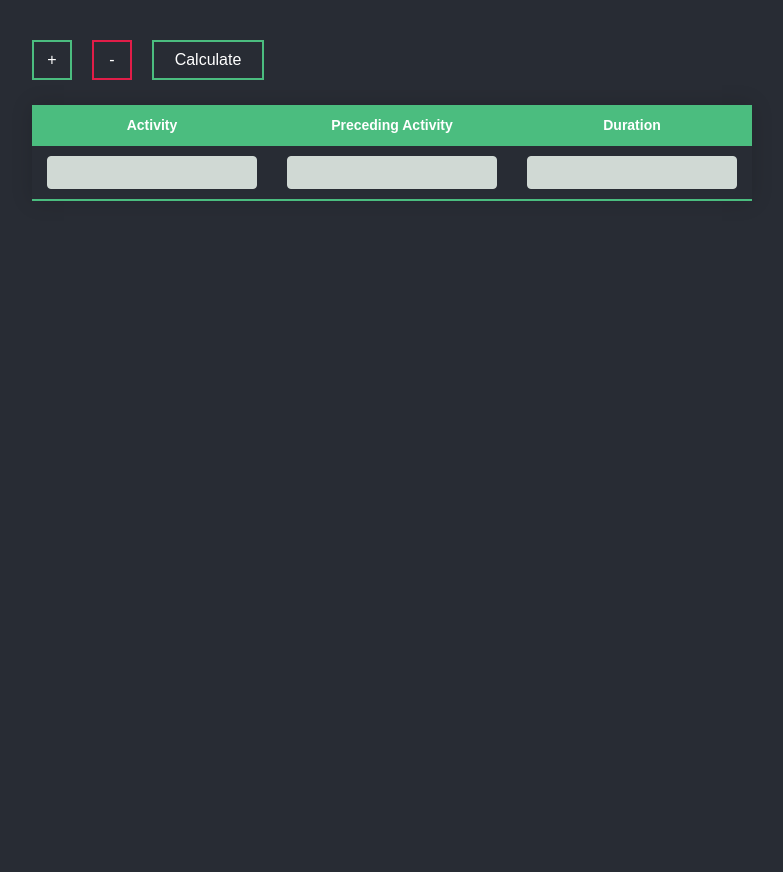
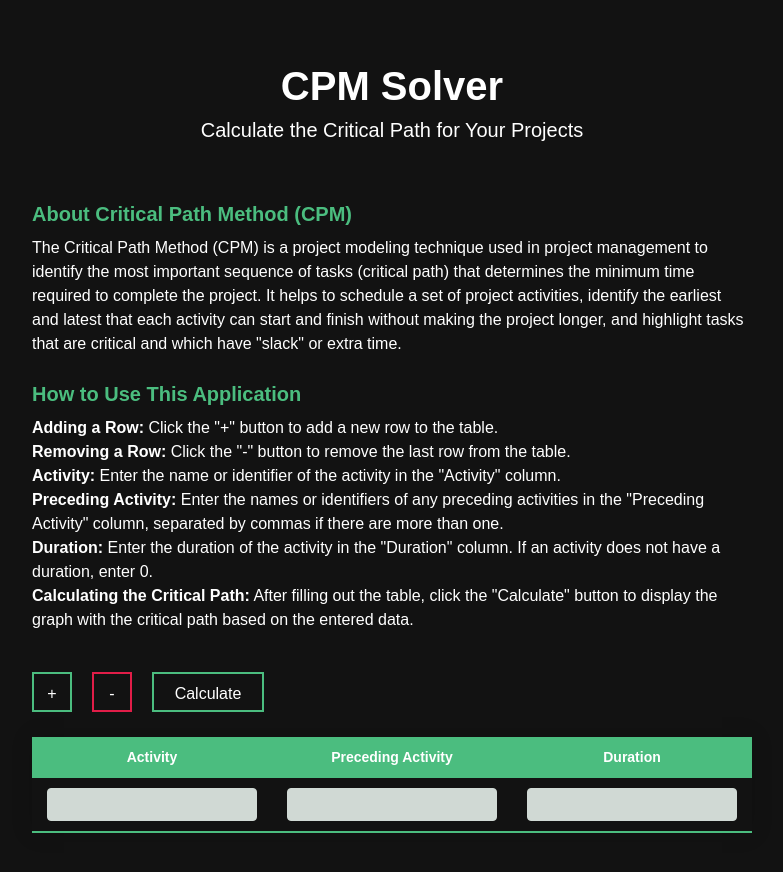
Before and after one commit to KrzysztofNik/Gotowanko-, a React (Create React App) app: page / in a window 1280 px wide. Shown: the top 872 px of the page, without its empty margins (248-1031 px from the left). Before the commit the page ends 800 px from the top, so only its background shows below. Built offline with nearby package versions, Linux system fonts and the light colour scheme.

Commit message:
Added: Header, Description, How to use components

```diff
--- a/src/App.css
+++ b/src/App.css
@@ -1,17 +1,16 @@
-.App {
-  text-align: center;
-}
-.App-header {
-  background-color: #282c34;
-  min-height: 100vh;
-  padding-top: 100px;
-  display: flex;
-  flex-direction: column;
-  align-items: center;
-  font-size: calc(10px + 2vmin);
-  color: white;
-}
+/*.App {*/
+/*  text-align: center;*/
+/*}*/
+/*.App-header {*/
+/*  min-height: 100vh;*/
+/*  padding-top: 100px;*/
+/*  display: flex;*/
+/*  flex-direction: column;*/
+/*  align-items: center;*/
+/*  font-size: calc(10px + 2vmin);*/
+/*  color: white;*/
+/*}*/
 
-.App-link {
-  color: #61dafb;
-}
+/*.App-link {*/
+/*  color: #61dafb;*/
+/*}*/
--- a/src/App.js
+++ b/src/App.js
@@ -1,12 +1,16 @@
 import './App.css';
 import CpmTable from "./components/CpmTable";
+import Header from "./components/Header";
+import CpmDescription from "./components/CpmDescription";
 
 function App() {
   return (
-    <div className="">
+    <div className='flex justify-center h-[140vh] pt-10'>
       <header>
       </header>
-        <main className='flex justify-center'>
+        <main>
+            <Header />
+            <CpmDescription />
             <CpmTable />
         </main>
     </div>
--- /dev/null
+++ b/src/components/CpmDescription.jsx
@@ -0,0 +1,24 @@
+const CpmDescription = () => {
+    return (
+        <div className="w-[720px] text-left">
+            <h2 className="text-xl font-semibold text-[#4bbd7f] pb-2">About Critical Path Method (CPM)</h2>
+            <p className="text-md mb-6">
+                The Critical Path Method (CPM) is a project modeling technique used in project management to identify
+                the most important sequence of tasks (critical path) that determines the minimum time required to complete the project.
+                It helps to schedule a set of project activities, identify the earliest and latest that each activity can start and finish
+                without making the project longer, and highlight tasks that are critical and which have "slack" or extra time.
+            </p>
+            <h3 className="text-xl font-semibold text-[#4bbd7f] pb-2">How to Use This Application</h3>
+            <ul className="text-left mx-auto" style={{ maxWidth: '800px' }}>
+                <li><b>Adding a Row:</b> Click the "+" button to add a new row to the table.</li>
+                <li><b>Removing a Row:</b> Click the "-" button to remove the last row from the table.</li>
+                <li><b>Activity:</b> Enter the name or identifier of the activity in the "Activity" column.</li>
+                <li><b>Preceding Activity:</b> Enter the names or identifiers of any preceding activities in the "Preceding Activity" column, separated by commas if there are more than one.</li>
+                <li><b>Duration:</b> Enter the duration of the activity in the "Duration" column. If an activity does not have a duration, enter 0.</li>
+                <li><b>Calculating the Critical Path:</b> After filling out the table, click the "Calculate" button to display the graph with the critical path based on the entered data.</li>
+            </ul>
+        </div>
+    );
+}
+
+export default CpmDescription;
--- a/src/components/CpmTable.jsx
+++ b/src/components/CpmTable.jsx
@@ -6,6 +6,7 @@ import {
     getCoreRowModel,
     useReactTable,
 } from "@tanstack/react-table";
+import {calculateCPM} from "../logic";
 
 const defaultData= [
     {
@@ -46,7 +47,7 @@ const TableCell = ({ getValue, row, column, table }) => {
 };
 
 const columnHelper = createColumnHelper();
-export const columns = [
+const columns = [
     columnHelper.accessor("activity", {
         header: "Activity",
         cell: TableCell,
@@ -74,6 +75,7 @@ export const CpmTable = () => {
     const [data, setData] = useState(() => [...defaultData]);
     const [originalData, setOriginalData] = useState(() => [...defaultData]);
     const [editedRows, setEditedRows] = useState({});
+
     const table = useReactTable({
         data,
         columns,
@@ -109,27 +111,58 @@ export const CpmTable = () => {
             },
         },
     });
+
+
+    const calculateSolution = () => {
+        // TODO: KRISTOF, TO JEST WSTĘPNE FORMATOWANIE DANYCH, MOZESZ TO POD SIEBIE ZMIENIĆ
+        console.log(data); // <--- tutaj są dane z tableki
+
+        const formattedData = data.map(el => {
+
+            // Changing preActivities for this format:
+            // [ { activity: "A", duration: null }, { activity: "B", duration: 5 } ]
+            let newPreActivities = el.preActivity.split(",").map(ac => ac.trim());
+            newPreActivities = newPreActivities.map(ac => {
+                const a = data.find(xd => xd.activity ===  ac);
+                if (!a) return null;
+                return {
+                    activity: ac,
+                    duration: a.duration,
+                }
+            })
+            return {
+                activity: el.activity,
+                preActivities: newPreActivities,
+                duration: el.duration
+            }
+        })
+
+        console.log(formattedData);
+
+        // TODO: otrzymywanie odpowiedzi z twojej funkcji
+        console.log(calculateCPM(formattedData));
+    }
+
     return (
         <div className='flex flex-col py-10'>
             <div className='flex gap-5 '>
                 <button
-                    className='size-10 text-center  border-[#4bbd7f] border-solid border-2'
+                    className='size-10 text-center border-[#4bbd7f] border-solid border-2 p-2 hover:bg-[#4bbd7f] hover:text-white hover:scale-110 transition duration-200'
                     onClick={() => {
                         setData([...data, {
                             activity: "",
                             preActivity: "",
                             duration: null,
-                        }
-                        ])
+                        }]);
                     }}
                 >+</button>
                 <button
-                    className='size-10 text-center border-rose-600 border-solid border-2'
+                    className='size-10 text-center border-rose-600 border-solid border-2 p-2 hover:bg-rose-600 hover:text-white hover:scale-110 transition duration-200'
                     onClick={ () => setData(data.slice(0, data.length -1)) }
                 >-</button>
                 <button
-                    className='h-10 w-28 text-center border-[#4bbd7f] border-solid border-2'
-                    onClick={() => {}}
+                    className='h-10 w-28 text-center border-[#4bbd7f] border-solid border-2 p-2 hover:bg-[#4bbd7f] hover:text-white hover:scale-105 transition duration-200'
+                    onClick={calculateSolution}
                 >
                     Calculate
                 </button>
@@ -164,7 +197,6 @@ export const CpmTable = () => {
                 </tbody>
             </table>
             {/*<pre>{JSON.stringify(data, null, "\t")}</pre>*/}
-
         </div>
     );
 };
--- /dev/null
+++ b/src/components/Header.jsx
@@ -0,0 +1,10 @@
+const Header = () => {
+    return (
+        <header className="text-white text-center p-4 mb-10">
+            <h1 className="text-[2.5rem] font-bold">CPM Solver</h1>
+            <p className="text-xl">Calculate the Critical Path for Your Projects</p>
+        </header>
+    );
+}
+
+export default Header;
--- a/src/logic.js
+++ b/src/logic.js
@@ -1,6 +1,6 @@
 const Graph = require('graphlib').Graph;
 
-function calculateCPM(tasks) {
+export function calculateCPM(tasks) {
   const graph = new Graph({ directed: true });
 
   tasks.forEach(task => {
@@ -73,4 +73,4 @@ function calculateCPM(tasks) {
   };
 }
 
-module.exports = { calculateCPM };
+// module.exports = { calculateCPM };
--- a/src/styles.css
+++ b/src/styles.css
@@ -10,5 +10,5 @@
     font-family: "Source Sans Pro", sans-serif;
     scroll-behavior: smooth;
     color-scheme: dark;
-    background: #282c34;
+
 }
```
